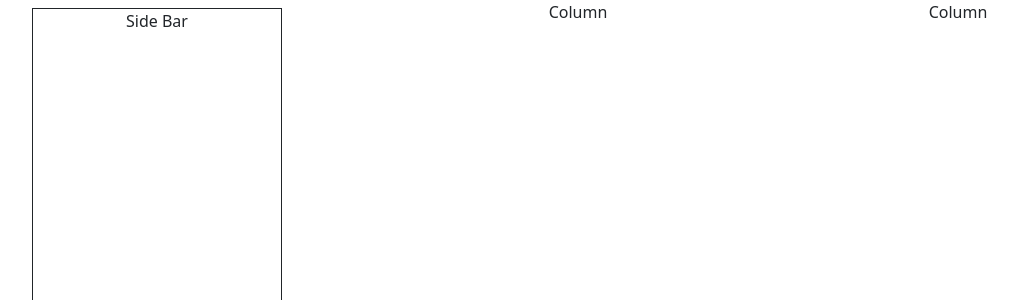
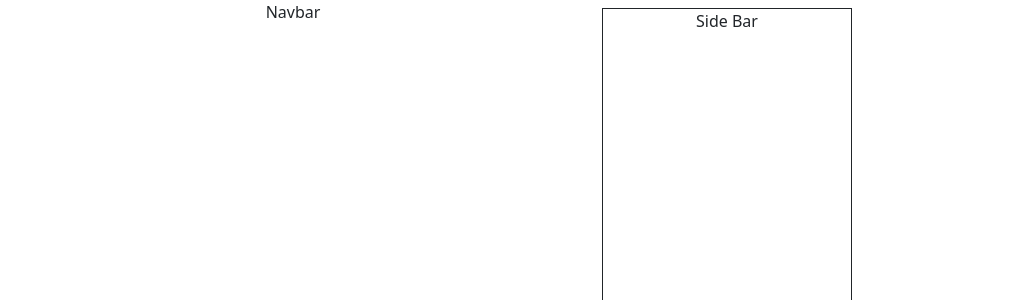
Before and after one commit to MarkRyuo/SalesInventoryManagementSystem, a React (Vite) app: page / in a window 1280 px wide. Shown: the top 300 px of the page, without its empty margins (62-1080 px from the left). Built offline with nearby package versions, Linux system fonts and the light colour scheme.

Commit message:
Subject: Body

```diff
--- a/src/components/Dashboard.tsx
+++ b/src/components/Dashboard.tsx
@@ -11,9 +11,9 @@ export const Dashboard = () => {
       <>
         <div className="container text-center">
           <div className="row">
+            <div className="col"><Navbar2/></div>
             <div className="col"><SideBar/></div>
-            <div className="col">Column</div>
-            <div className="col">Column</div>
+
           </div>
         </div>
       </>
--- a/src/components/NavBars/Navbar2.tsx
+++ b/src/components/NavBars/Navbar2.tsx
@@ -9,7 +9,7 @@ export const Navbar2 = () => {
 
         <>
             <div>
-                <div style={{border: "1px solid", width: "1080px", height: "100px"}}>
+                <div style={{}}>
                     Navbar
                 </div>
             </div>
```
